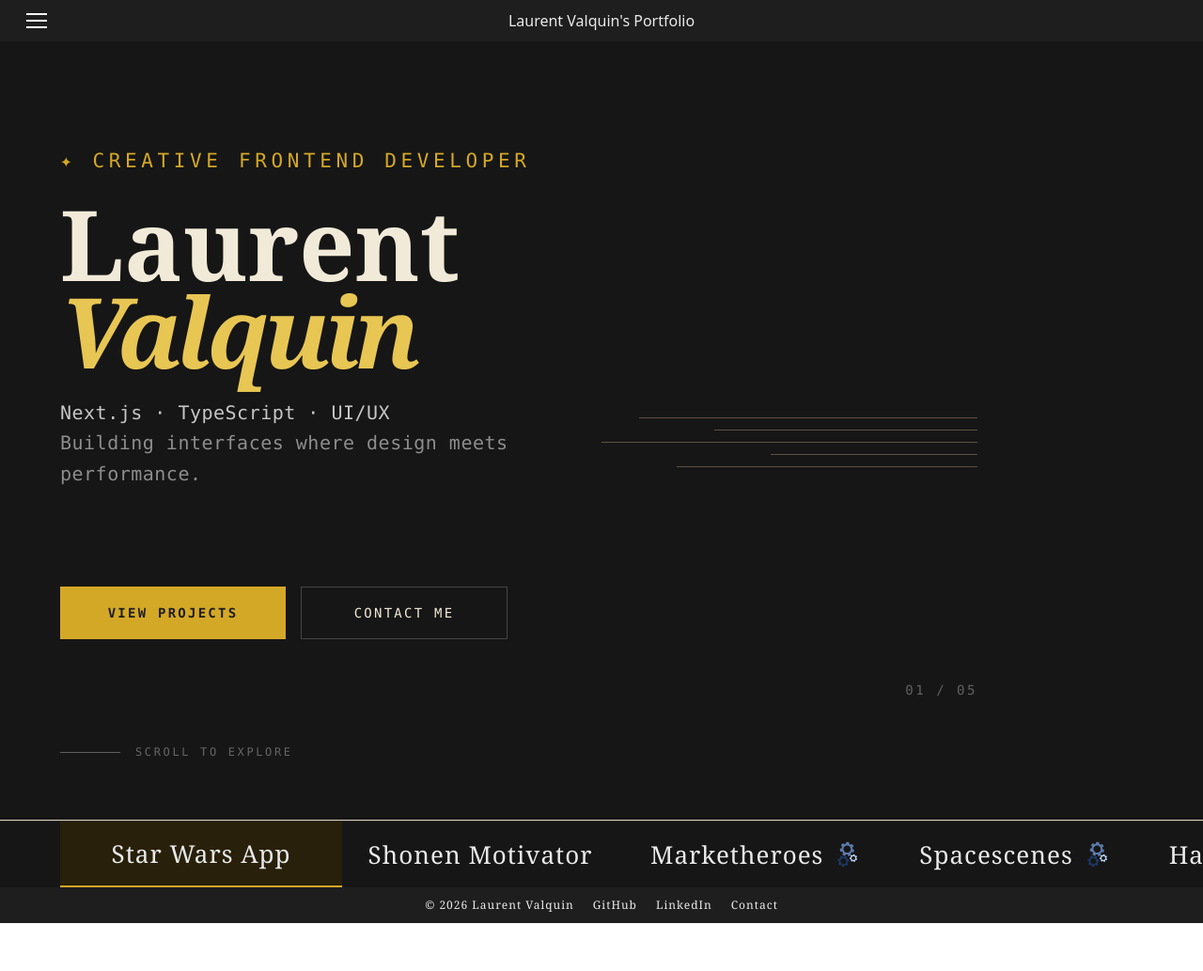
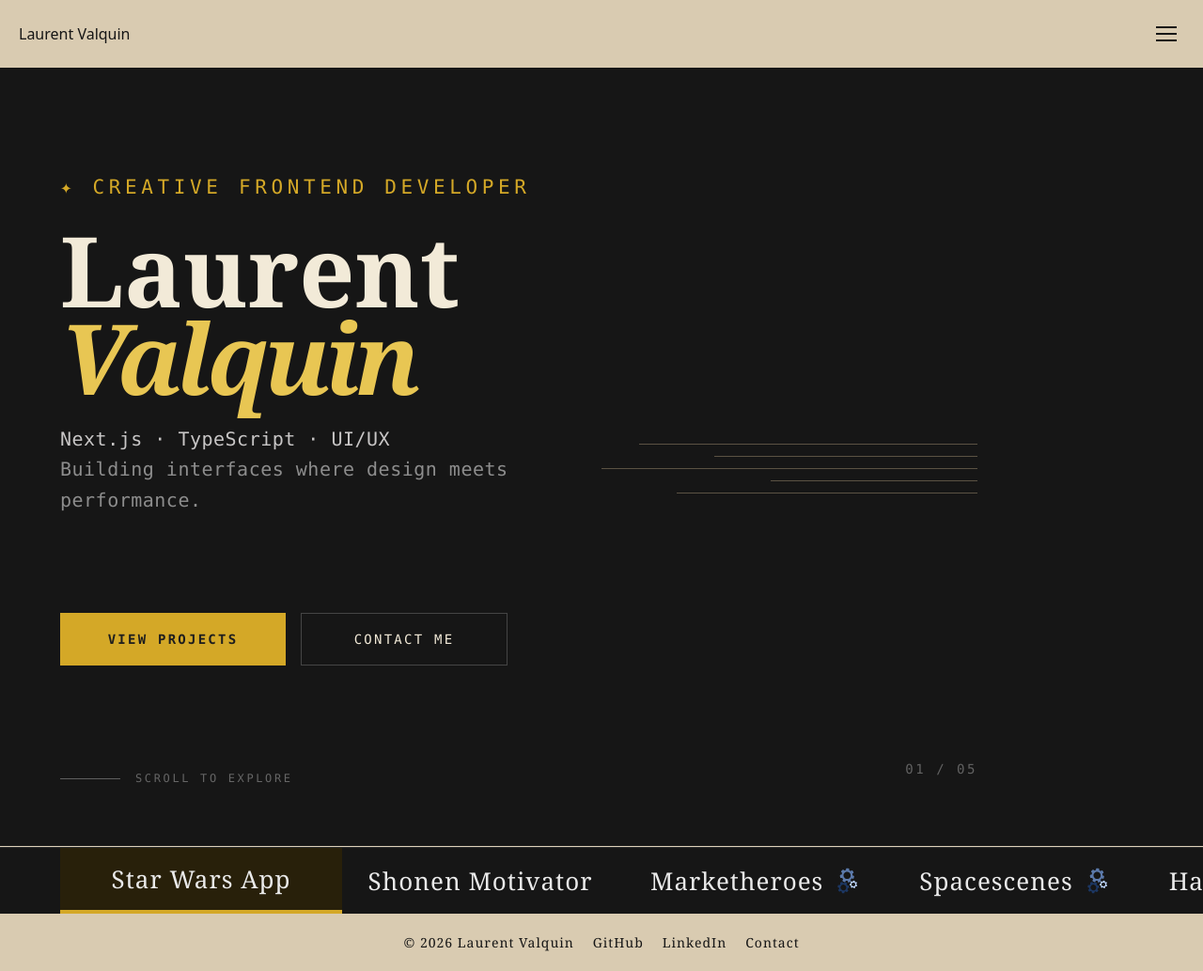
Before and after one commit to laurent-Valq/portfolio-laurent, a Next.js app: page / in a window 1280 px wide. Shown: the whole page at 94% size. Before the commit the page ends 982 px from the top, so only its background shows below. Built offline with nearby package versions, Linux system fonts and the light colour scheme.

Commit message:
feat: header and footer style updates

```diff
--- a/components/Footer.tsx
+++ b/components/Footer.tsx
@@ -2,12 +2,12 @@ export default function Footer() {
   return (
     <footer style={{
       width: "100%",
-      padding: "10px 20px",
-      backgroundColor: "#1e1e1e",
-      color: "#eaeaea",
+      padding: "20px 20px",
+      backgroundColor: "#d9cbb1",
+      color: "#161616",
       textAlign: "center",
       fontFamily: "Georgia, serif",
-      fontSize: "12px",
+      fontSize: "14px",
       letterSpacing: "1px",
       display: "flex",
       alignItems: "center",
@@ -15,9 +15,9 @@ export default function Footer() {
       gap: "20px",
     }}>
       <span>© 2026 Laurent Valquin</span>
-      <a href="https://github.com/laurent-Valq" target="_blank" rel="noopener noreferrer" style={{ color: "#eaeaea", textDecoration: "none" }}>GitHub</a>
-      <a href="https://linkedin.com/in/laurent-valquin" target="_blank" rel="noopener noreferrer" style={{ color: "#eaeaea", textDecoration: "none" }}>LinkedIn</a>
-      <a href="mailto:laurentvalquin81@gmail.com" style={{ color: "#eaeaea", textDecoration: "none" }}>Contact</a>
+      <a href="https://github.com/laurent-Valq" target="_blank" rel="noopener noreferrer" style={{ color: "#161616", textDecoration: "none" }}>GitHub</a>
+      <a href="https://linkedin.com/in/laurent-valquin" target="_blank" rel="noopener noreferrer" style={{ color: "#161616", textDecoration: "none" }}>LinkedIn</a>
+      <a href="mailto:laurentvalquin81@gmail.com" style={{ color: "#161616", textDecoration: "none" }}>Contact</a>
     </footer>
   );
 }
--- a/components/HamburgerMenu.tsx
+++ b/components/HamburgerMenu.tsx
@@ -18,9 +18,9 @@ export default function HamburgerMenu() {
           padding: "8px",
         }}
       >
-        <span style={{ display: "block", width: "22px", height: "2px", backgroundColor: "white" }} />
-        <span style={{ display: "block", width: "22px", height: "2px", backgroundColor: "white" }} />
-        <span style={{ display: "block", width: "22px", height: "2px", backgroundColor: "white" }} />
+        <span style={{ display: "block", width: "22px", height: "2px", backgroundColor: "#161616" }} />
+        <span style={{ display: "block", width: "22px", height: "2px", backgroundColor: "#161616" }} />
+        <span style={{ display: "block", width: "22px", height: "2px", backgroundColor: "#161616" }} />
       </button>
 
       {open && (
--- a/components/Header.tsx
+++ b/components/Header.tsx
@@ -4,18 +4,16 @@ export default function Header() {
     return (
       <header style={{
         width: "100%",
-        padding: "10px 20px",
-        backgroundColor: "#1e1e1e",
-        color: "#eaeaea",
+        padding: "20px 20px",
+        backgroundColor: "#d9cbb1",
+        color: "#161616",
         display: "flex",
         alignItems: "center",
-        justifyContent: "center",
         position: "relative",
+        justifyContent: "space-between",
       }}>
-        <div style={{ position: "absolute", left: "20px" }}>
-          <HamburgerMenu />
-        </div>
-        Laurent Valquin's Portfolio
+        <span>Laurent Valquin</span>
+        <HamburgerMenu />
       </header>
     );
   }
--- a/components/HeroSection.tsx
+++ b/components/HeroSection.tsx
@@ -70,7 +70,7 @@ export default function HeroSection() {
           </div>
 
           <div className="font-mono text-sm tracking-[0.18em] text-[#626262]"
-          style={{paddingRight: '15rem', paddingBottom: '4rem'}}
+          style={{paddingRight: '15rem', paddingBottom: '0.5rem'}}
           >
             01 / 05
           </div>
--- a/components/Tab.tsx
+++ b/components/Tab.tsx
@@ -26,7 +26,7 @@ export default function Tab({ label, active = false, onTabClick }: {
       style={{
         padding: "8px 20px",
         backgroundColor: active ? (hovered ? "#655119" : "#28200a") : (hovered ? "#2a2a2a" : "#161616"),
-        borderBottom: active ? "2px solid #D4A827" : "none",
+        borderBottom: active ? "4px solid #D4A827" : "none",
         color: "#eaeaea",
         cursor: "pointer",
         fontSize: "12px",
```
